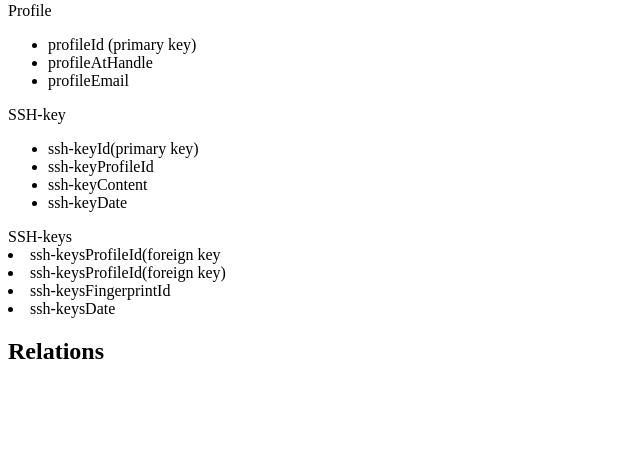
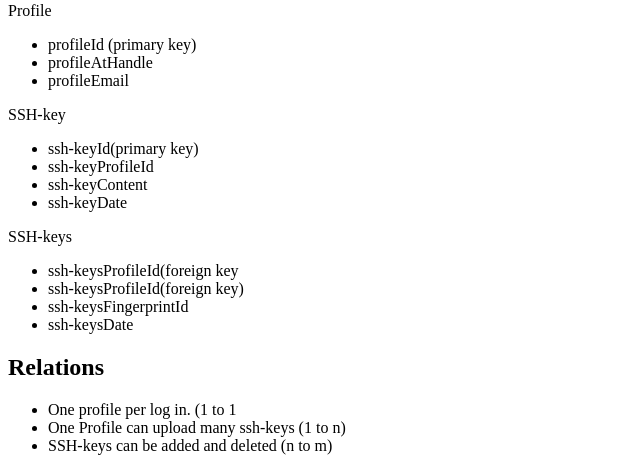
Before and after one commit to ValeMeza/bootcamp-coders-ssh-key-editor, a PHP site: page / in a window 1280 px wide. Shown: the part 636-1107 px from the top of the page, without its empty margins (0-640 px from the left). Before the commit the page ends 995 px from the top, so only its background shows below. Run offline with PHP 8.4, Linux system fonts and the light colour scheme.

Commit message:
<li> for Profile, SSH-key, SSH-keys

```diff
--- a/index.php
+++ b/index.php
@@ -45,15 +45,18 @@
         <li>ssh-keyDate</li>
     </ul>
     SSH-keys
+    <ul>
     <li>ssh-keysProfileId(foreign key</li>
     <li>ssh-keysProfileId(foreign key)</li>
     <li>ssh-keysFingerprintId</li>
     <li>ssh-keysDate</li>
+    </ul>
     <h2>Relations</h2>
-
-
-
-
-</main>
-</body>
+    <ul>
+        <li>One profile per log in. (1 to 1 </li>
+        <li>One Profile can upload many ssh-keys (1 to n)</li>
+        <li>SSH-keys can be added and deleted (n to m)</li>
+    </ul>
+        </main>
+    </body>
 </html>
```
